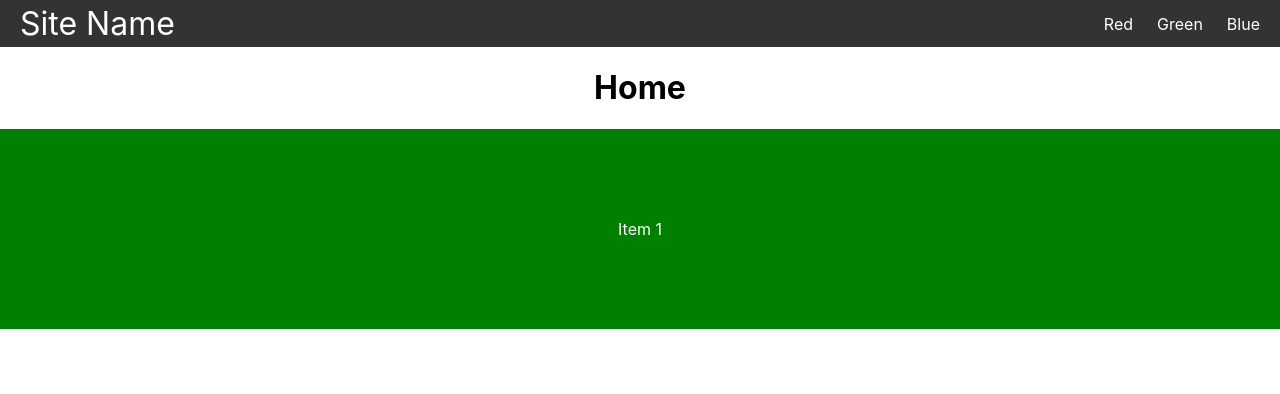
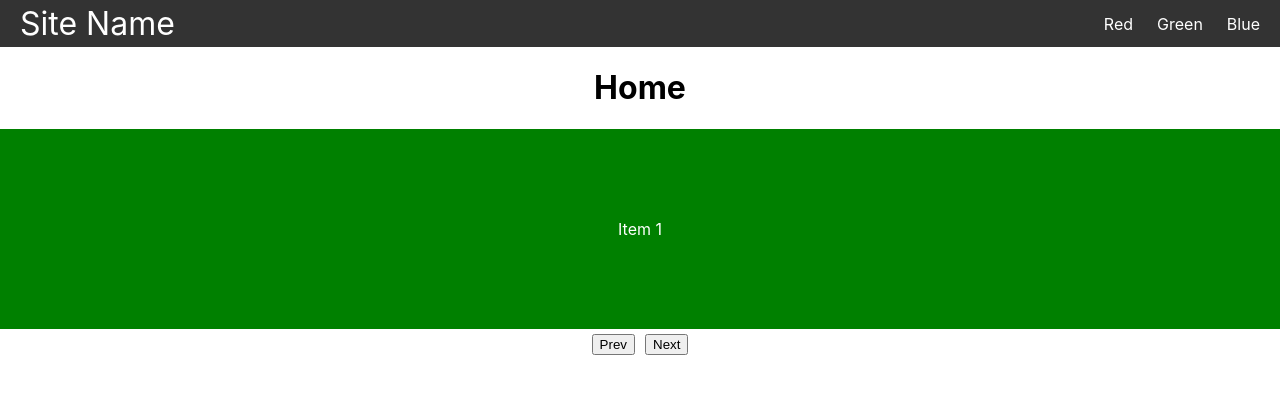
Before and after one commit to TVW96/RGB-pages, a React (Create React App) app: page / in a window 1280 px wide. Shown: the top 394 px of the page. Built offline with nearby package versions, Linux system fonts and the light colour scheme.

Commit message:
with indicator Buttons

```diff
--- a/src/components/Carousel.css
+++ b/src/components/Carousel.css
@@ -15,3 +15,12 @@
     background-color: green;
     color: #fff;
 }
+
+.indicators {
+    display: flex;
+    justify-content: center;
+}
+
+.indicators > button {
+    margin: 5px;
+}
--- a/src/components/Carousel.js
+++ b/src/components/Carousel.js
@@ -33,6 +33,22 @@ const Carousel = ({ children }) => {
                     return React.cloneElement(child, { width: "100%" });
                 })}
             </div>
+            <div className="indicators">
+                <button
+                    onClick={() => {
+                        updateIndex(activeIndex - 1);
+                    }}
+                >
+                    Prev
+                </button>
+                <button
+                    onClick={() => {
+                        updateIndex(activeIndex + 1);
+                    }}
+                >
+                    Next
+                </button>
+            </div>
         </div>
     );
 };
```
